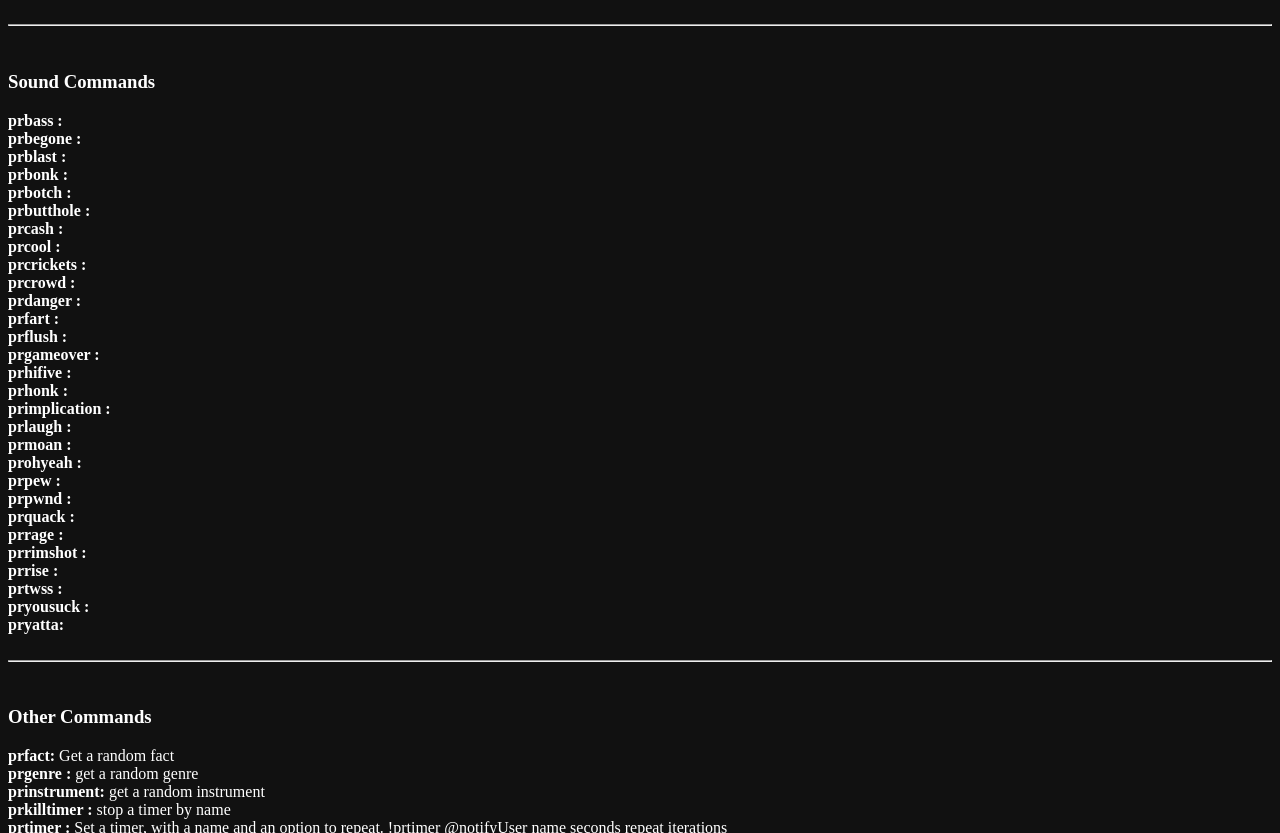
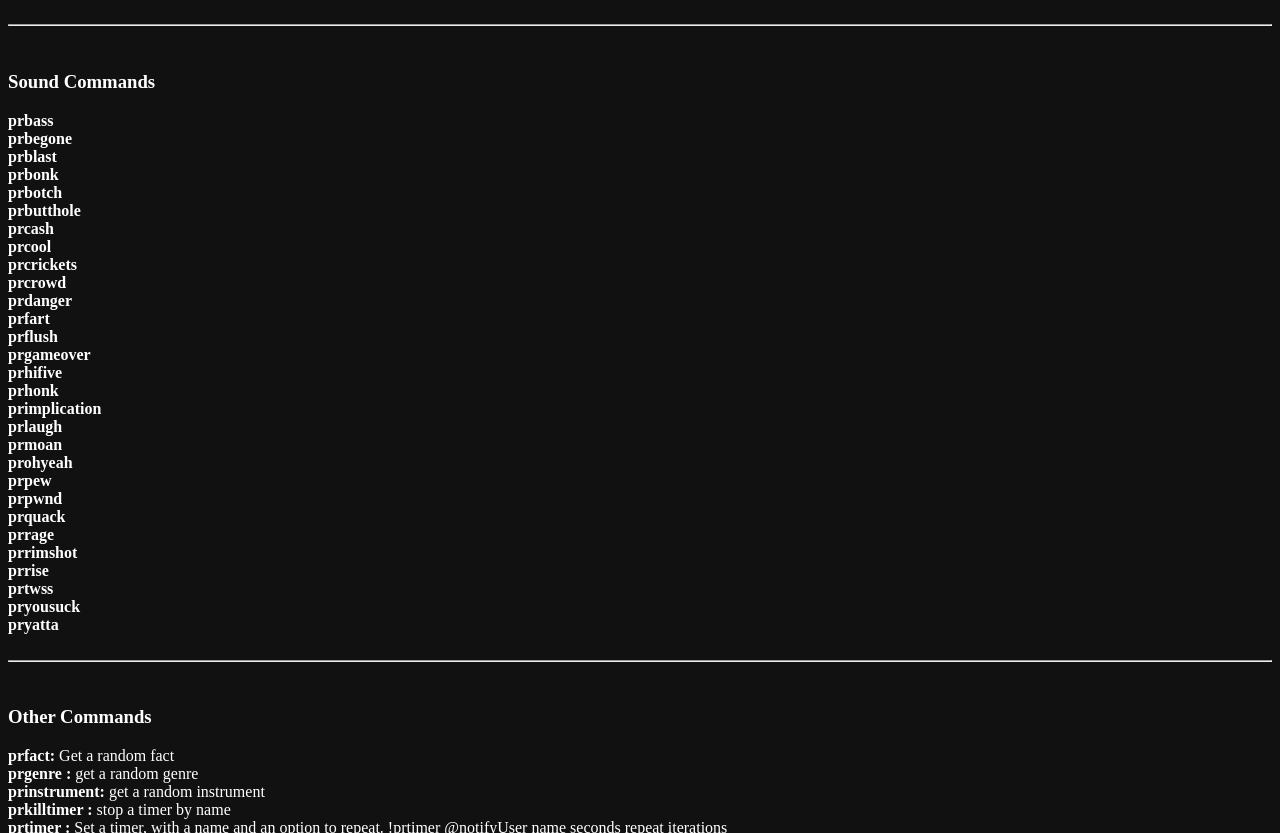
Before and after one commit to arconom/TwitchInterface, a website: page Index.html in a window 1280 px wide. Shown: the part 668-1501 px from the top of the page. Drawn offline with Linux system fonts and the light colour scheme.

Commit message:
Update Index.html

```diff
--- a/Index.html
+++ b/Index.html
@@ -61,35 +61,35 @@ font-weight: bold;
 <br/>
 
 <h3>Sound Commands</h3>
-        <div><span class="command-name">prbass : </span></div>
-        <div><span class="command-name">prbegone : </span></div>
-        <div><span class="command-name">prblast : </span></div>
-        <div><span class="command-name">prbonk : </span></div>
-        <div><span class="command-name">prbotch : </span></div>
-        <div><span class="command-name">prbutthole : </span></div>
-        <div><span class="command-name">prcash : </span></div>
-        <div><span class="command-name">prcool : </span></div>
-        <div><span class="command-name">prcrickets : </span></div>
-        <div><span class="command-name">prcrowd : </span></div>
-        <div><span class="command-name">prdanger : </span></div>
-        <div><span class="command-name">prfart : </span></div>
-        <div><span class="command-name">prflush : </span></div>
-        <div><span class="command-name">prgameover : </span></div>
-        <div><span class="command-name">prhifive : </span></div>
-        <div><span class="command-name">prhonk : </span></div>
-        <div><span class="command-name">primplication : </span></div>
-        <div><span class="command-name">prlaugh : </span></div>
-        <div><span class="command-name">prmoan : </span></div>
-        <div><span class="command-name">prohyeah : </span></div>
-        <div><span class="command-name">prpew : </span></div>
-        <div><span class="command-name">prpwnd : </span></div>
-        <div><span class="command-name">prquack : </span></div>
-        <div><span class="command-name">prrage : </span></div>
-        <div><span class="command-name">prrimshot : </span></div>
-        <div><span class="command-name">prrise : </span></div>
-        <div><span class="command-name">prtwss : </span></div>
-        <div><span class="command-name">pryousuck : </span></div>
-        <div><span class="command-name">pryatta: </span></div>
+        <div><span class="command-name">prbass</span></div>
+        <div><span class="command-name">prbegone</span></div>
+        <div><span class="command-name">prblast</span></div>
+        <div><span class="command-name">prbonk</span></div>
+        <div><span class="command-name">prbotch</span></div>
+        <div><span class="command-name">prbutthole</span></div>
+        <div><span class="command-name">prcash</span></div>
+        <div><span class="command-name">prcool</span></div>
+        <div><span class="command-name">prcrickets</span></div>
+        <div><span class="command-name">prcrowd</span></div>
+        <div><span class="command-name">prdanger</span></div>
+        <div><span class="command-name">prfart</span></div>
+        <div><span class="command-name">prflush</span></div>
+        <div><span class="command-name">prgameover</span></div>
+        <div><span class="command-name">prhifive</span></div>
+        <div><span class="command-name">prhonk</span></div>
+        <div><span class="command-name">primplication</span></div>
+        <div><span class="command-name">prlaugh</span></div>
+        <div><span class="command-name">prmoan</span></div>
+        <div><span class="command-name">prohyeah</span></div>
+        <div><span class="command-name">prpew</span></div>
+        <div><span class="command-name">prpwnd</span></div>
+        <div><span class="command-name">prquack</span></div>
+        <div><span class="command-name">prrage</span></div>
+        <div><span class="command-name">prrimshot</span></div>
+        <div><span class="command-name">prrise</span></div>
+        <div><span class="command-name">prtwss</span></div>
+        <div><span class="command-name">pryousuck</span></div>
+        <div><span class="command-name">pryatta</span></div>
 
 <br/>
 <hr/>
```
